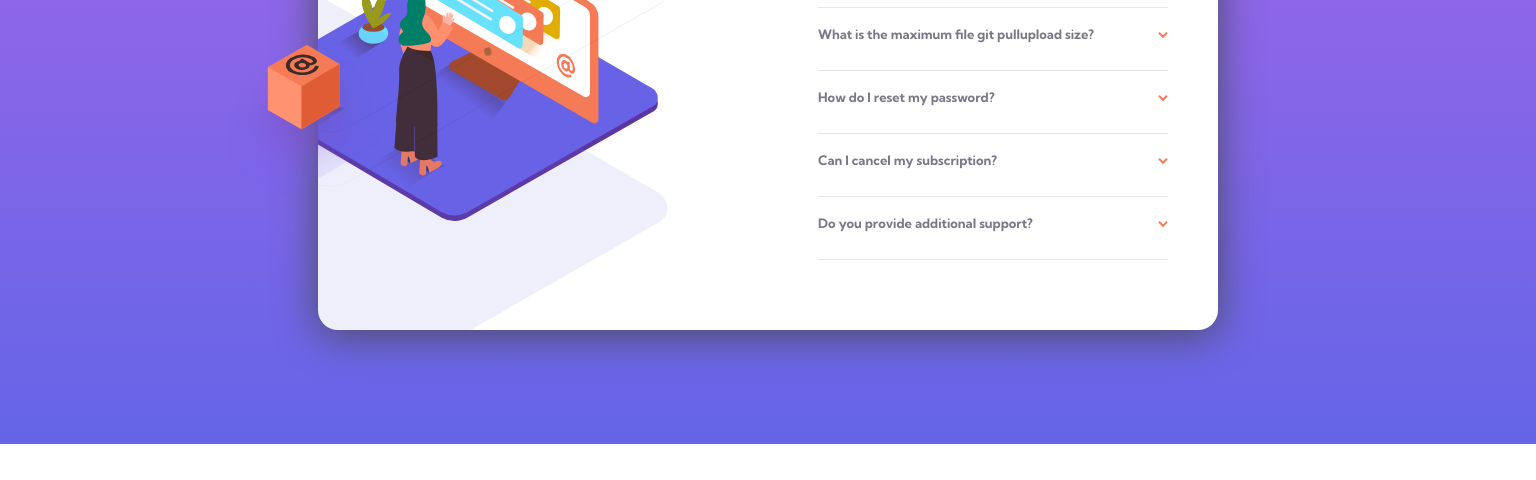
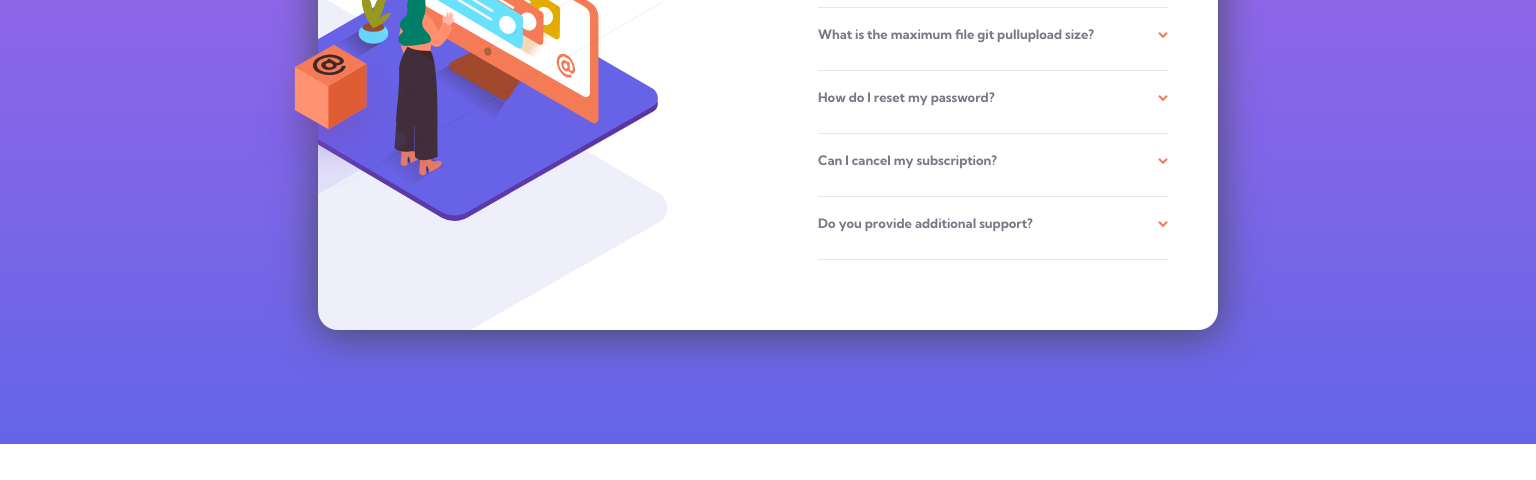
Before and after one commit to nicole-nam/accordian-card, a plain HTML site: page index.html in a window 1536 px wide. Shown: the part 356-836 px from the top of the page. Drawn offline with nearby package versions, Linux system fonts and the light colour scheme.

Commit message:
adjust card position again

```diff
--- a/css/styles.css
+++ b/css/styles.css
@@ -149,6 +149,6 @@ hr {
 
 @media only screen and (min-width: 1440px) {
   .accordian-card::before {
-    right: 91%;
+    right: 88%;
   }
 }
```
